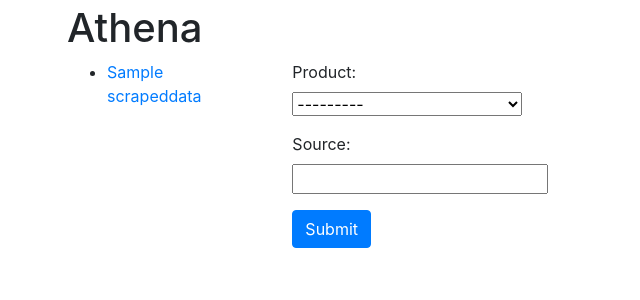
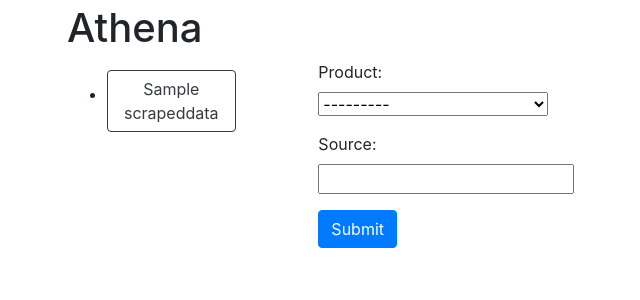
Before and after one commit to avdhari/heimdall, a Django app: page /athena/ in a window 1280 px wide. Shown: the part 56-356 px from the top of the page, without its empty margins (18-658 px from the left). Run offline with Django 3.2, Linux system fonts and the light colour scheme; a user stored in the database is signed in; tables that the repository leaves empty hold one stand-in row (values such as "Sample post"); some libraries are stand-ins or nearby versions.

Commit message:
scraped data-detail template routing

```diff
--- a/heimdall/static/css/project.css
+++ b/heimdall/static/css/project.css
@@ -80,3 +80,7 @@
   color: #e25d0f;
   text-decoration: none;
 }
+
+.data-instance{
+  margin-top: 10px;
+}
--- a/heimdall/templates/athena/home.html
+++ b/heimdall/templates/athena/home.html
@@ -12,7 +12,7 @@
     <div class="col-9">
         {% for data in scraped_datas %}
            <li>
-            <a href="{% url 'data-detail' data.pk %}">{{data.title}}</a>
+            <a href="{% url 'data-detail' data.pk %}" class="btn btn-outline-dark data-instance">{{data.title}}</a>
            </li>
         {% endfor %}
     </div>
```
